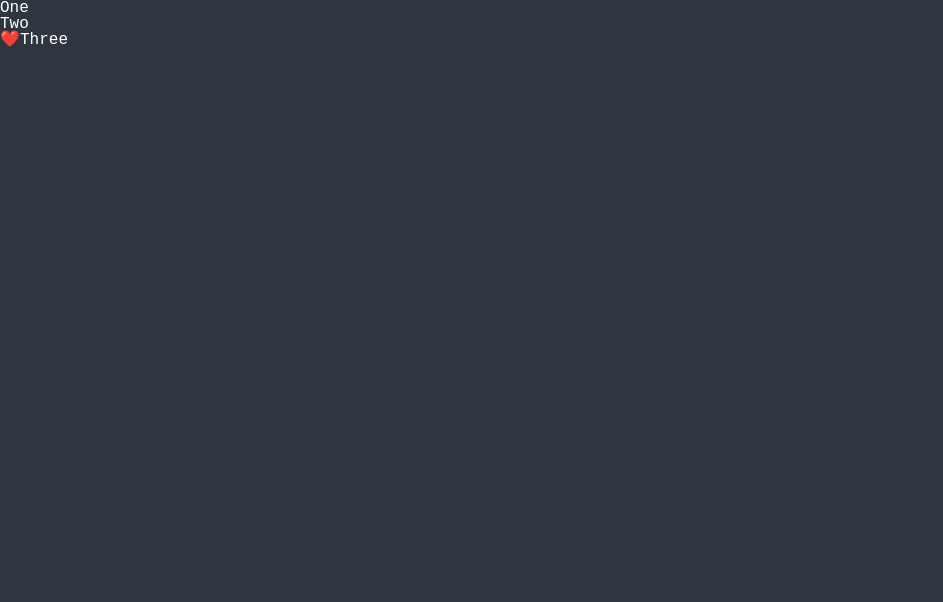
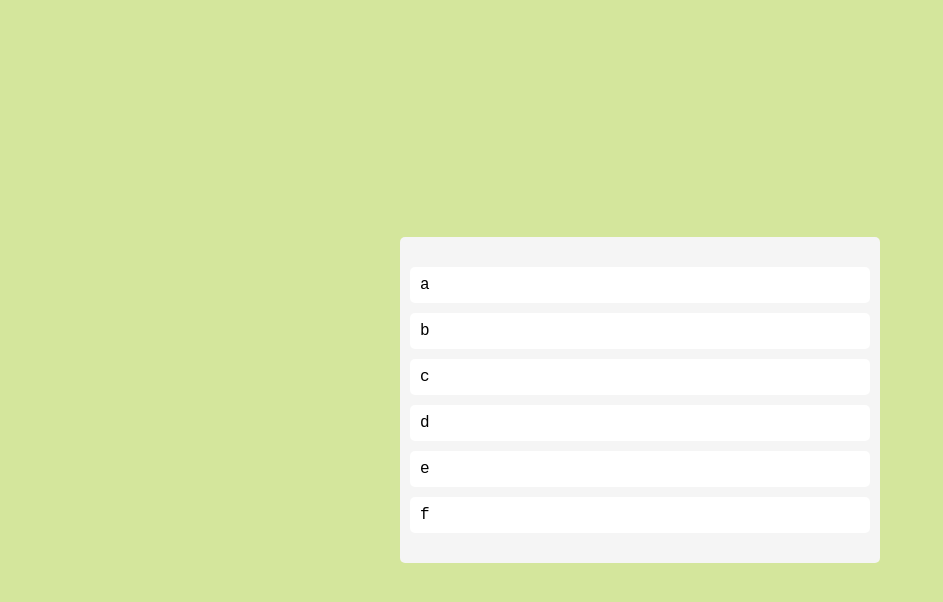
Before and after one commit to seungmin-dev/trelloApp, a React (Create React App) app: page / in a window 1280 px wide. Shown: the top 602 px of the page, without its empty margins (0-943 px from the left). Built offline with nearby package versions, Linux system fonts and the light colour scheme; a web font is replaced by a local one.

Commit message:
Styles and Placeholders

```diff
--- a/src/App.tsx
+++ b/src/App.tsx
@@ -1,4 +1,38 @@
 import { DragDropContext, Draggable, Droppable } from "react-beautiful-dnd";
+import styled from "styled-components";
+
+const Wrapper = styled.div`
+  display: flex;
+  max-width: 480px;
+  width: 100%;
+  margin: 0 auto;
+  justify-content: center;
+  align-items: center;
+  height: 100vh;
+`;
+
+const Boards = styled.div`
+  display: grid;
+  width: 100%;
+  grid-template-columns: repeat(1, 1fr);
+`;
+
+const Board = styled.div`
+  padding: 20px 10px;
+  padding-top: 30px;
+  background-color: ${(props) => props.theme.boardColor};
+  border-radius: 5px;
+  min-height: 200px;
+`;
+
+const Card = styled.div`
+  border-radius: 5px;
+  padding: 10px;
+  background-color: ${(props) => props.theme.cardColor};
+  margin-bottom: 10px;
+`;
+
+const toDos = ["a", "b", "c", "d", "e", "f"];
 
 function App() {
   const onDragEnd = () => {};
@@ -6,44 +40,31 @@
     <DragDropContext onDragEnd={onDragEnd}>
       {" "}
       {/*dragdropcontext needs children*/}
-      <div>
+      <Wrapper>
+        <Boards>
           <Droppable droppableId="one">
             {(magic) => (
-            <ul ref={magic.innerRef} {...magic.droppableProps}>
-              <Draggable draggableId="first" index={0}>
+              <Board ref={magic.innerRef} {...magic.droppableProps}>
+                {toDos.map((toDo, index) => (
+                  <Draggable draggableId={toDo} index={index}>
                     {(magic) => (
-                  <li
+                      <Card
                         ref={magic.innerRef}
                         {...magic.draggableProps}
                         {...magic.dragHandleProps}
                       >
-                    One
-                  </li>
+                        {toDo}
+                      </Card>
                     )}
                   </Draggable>
-              <Draggable draggableId="second" index={1}>
-                {(magic) => (
-                  <li
-                    ref={magic.innerRef}
-                    {...magic.draggableProps}
-                    {...magic.dragHandleProps}
-                  >
-                    Two
-                  </li>
-                )}
-              </Draggable>
-              <Draggable draggableId="third" index={2}>
-                {(magic) => (
-                  <li ref={magic.innerRef} {...magic.draggableProps}>
-                    <span {...magic.dragHandleProps}>❤️</span>
-                    Three
-                  </li>
-                )}
-              </Draggable>
-            </ul>
+                ))}
+                {magic.placeholder}{" "}
+                {/* 애니메이션이 일어나는 동안 기존의 요소 크기를 hold 해줌 */}
+              </Board>
             )}
           </Droppable>
-      </div>
+        </Boards>
+      </Wrapper>
     </DragDropContext>
   );
 }
--- a/src/index.tsx
+++ b/src/index.tsx
@@ -61,7 +61,7 @@
 body {
   font-family: 'Red Hat Mono', monospace;
   background-color: ${(props) => props.theme.bgColor};
-  color: ${(props) => props.theme.textColor};
+  color: black;
 }
 a {
   text-decoration: none;
--- a/src/styled.d.ts
+++ b/src/styled.d.ts
@@ -5,8 +5,7 @@
 declare module "styled-components" {
   export interface DefaultTheme {
     bgColor: string;
-    textColor: string;
-    accentColor: string;
-    cardBgColor: string;
+    boardColor: string;
+    cardColor: string;
   }
 }
--- a/src/theme.ts
+++ b/src/theme.ts
@@ -1,8 +1,7 @@
 import { DefaultTheme } from "styled-components";
 
 export const darkTheme: DefaultTheme = {
-  bgColor: "#2f3640",
-  textColor: "white",
-  accentColor: "#fbc531",
-  cardBgColor: "transparent",
+  bgColor: "#d4e69c",
+  boardColor: "whitesmoke",
+  cardColor: "white",
 };
```
Lines whose indentation alone changed are shown as unchanged.
